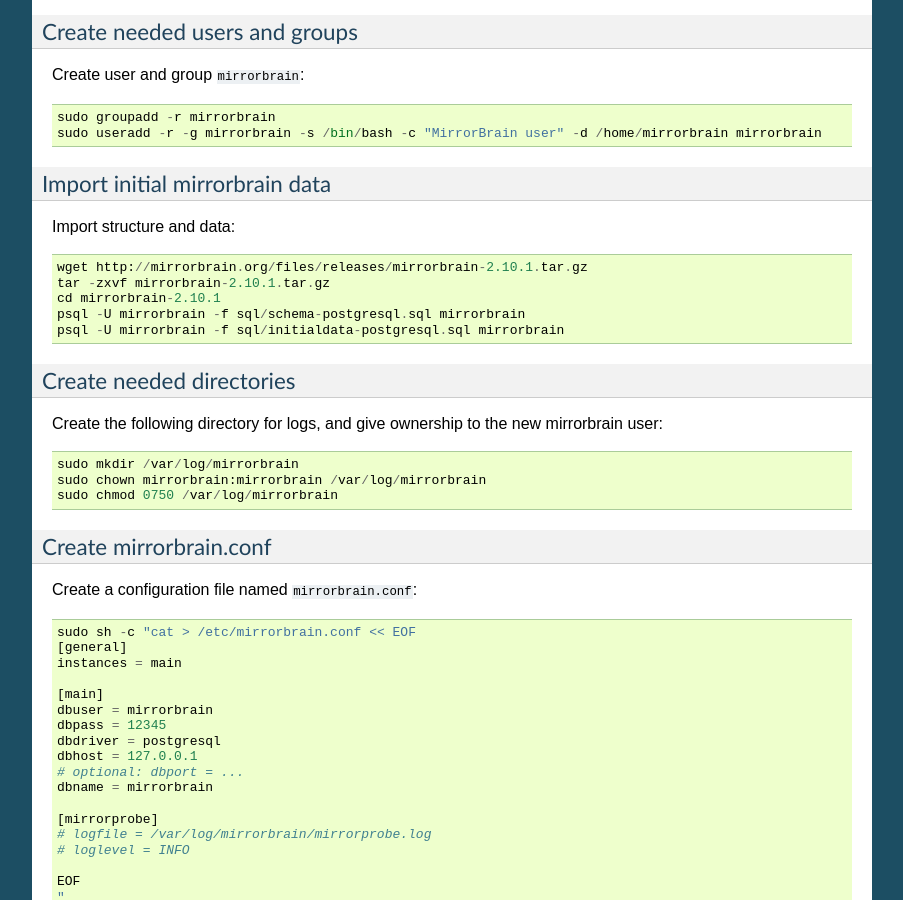
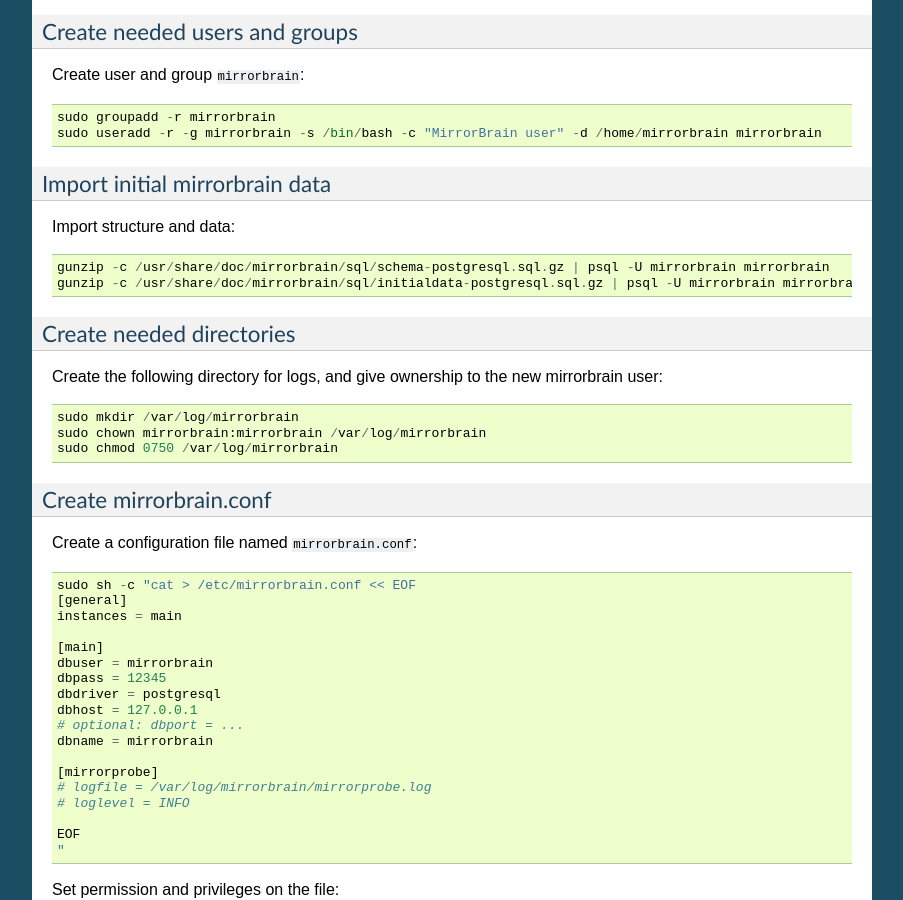
Before and after one commit to hayalci/mirrorbrain, a Sphinx documentation site: the page built from docs/installation/debian.rst, in a window 1280 px wide and 900 px high, scrolled down 2965 px. Shown: the whole window, without its empty margins (198-1101 px from the left). Built offline with Sphinx 7.4.7, drawn with Linux system fonts in a browser that asks for light colours.

Commit message:
docs/install Ubuntu: - the database schema is packaged in the mirrorbrain   package; no need to extract the files from the tar ball
git-svn-id: http://svn.mirrorbrain.org/svn/mirrorbrain/trunk@7837 2d291e14-ff0c-0410-a3fa-d5caa9871f55

```diff
--- a/docs/installation/debian.rst
+++ b/docs/installation/debian.rst
@@ -193,11 +193,9 @@
 
 Import structure and data::
 
-  wget http://mirrorbrain.org/files/releases/mirrorbrain-2.10.1.tar.gz
-  tar -zxvf mirrorbrain-2.10.1.tar.gz
-  cd mirrorbrain-2.10.1
-  psql -U mirrorbrain -f sql/schema-postgresql.sql mirrorbrain
-  psql -U mirrorbrain -f sql/initialdata-postgresql.sql mirrorbrain
+  gunzip -c /usr/share/doc/mirrorbrain/sql/schema-postgresql.sql.gz | psql -U mirrorbrain mirrorbrain
+  gunzip -c /usr/share/doc/mirrorbrain/sql/initialdata-postgresql.sql.gz | psql -U mirrorbrain mirrorbrain
+
 
 Create needed directories
 ~~~~~~~~~~~~~~~~~~~~~~~~~
```
